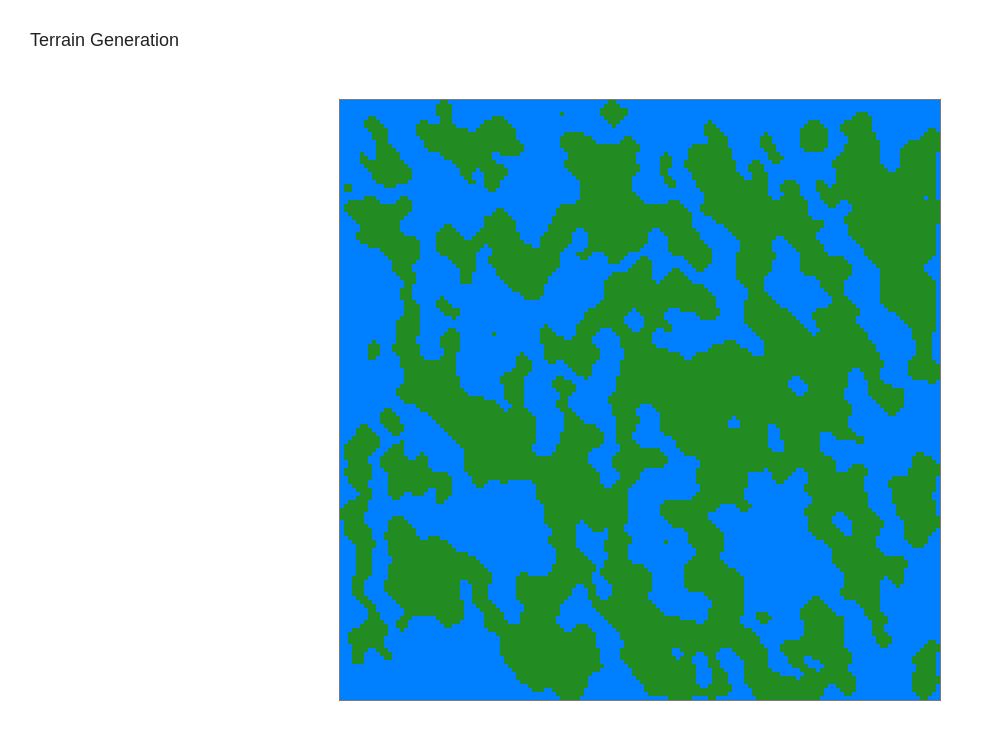
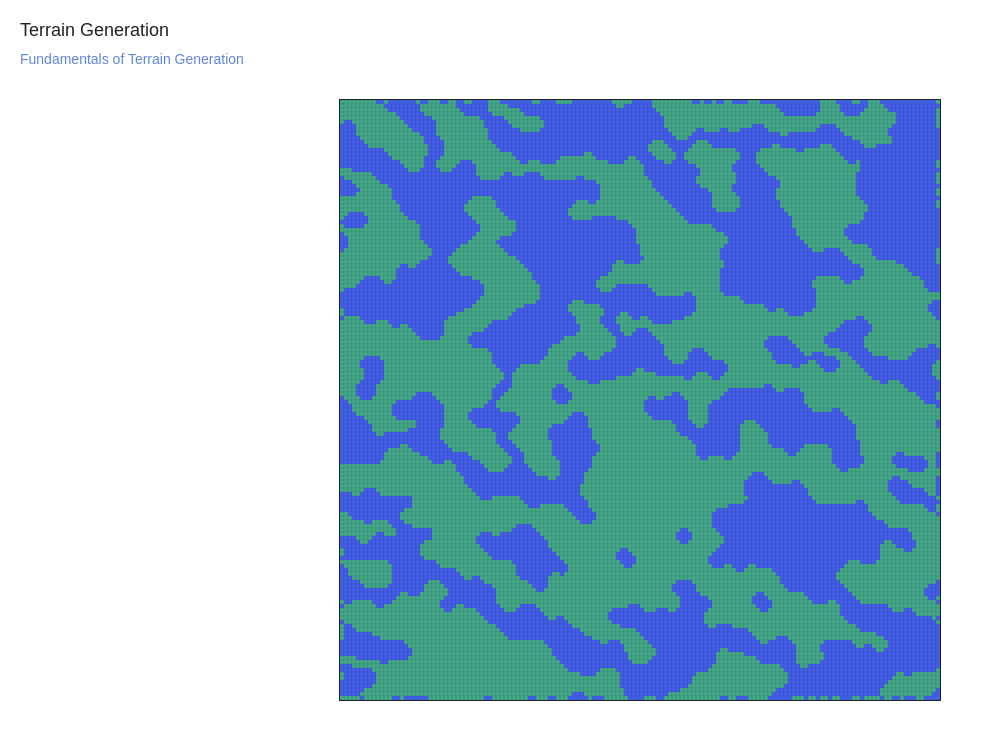
Before and after one commit to caio-emidio/terrain-generation, a plain HTML site: page index.html in a window 1280 px wide. Shown: the whole page, without its empty margins (0-984 px from the left). Drawn offline with Linux system fonts and the light colour scheme.

Commit message:
:sparkles: Melhorias.

```diff
--- a/assets/script.js
+++ b/assets/script.js
@@ -9,70 +9,58 @@ const size = width / side
 const pixels = []
 
 const blocks = [
-    { id: 0, name: 'Water', color: 'rgba(0, 128, 255, 1)' },
-    { id: 1, name: 'Grass', color: 'rgba(34, 139, 34, 1)' },
+    { id: 0, color: '#4361ee' }, // ? ÁGUA.
+    { id: 1, color: '#43aa8b' }, // ? GRAMA.
 ]
 
-// * PRIMEIRA GERAÇÃO RANDOMICA.
+// ? GERAÇÃO ALEATÓRIA.
 for (let i = 0; i < side * side; i++) {
     const random = Math.floor(Math.random() * blocks.length)
     pixels[i] = blocks[random]
 }
 
-for (let c = 0; c < 3; c++) {
+// ? ALGORITMO.
+for (let i = 0; i < 7; i++) {
     for (let i = 0; i < side * side; i++) {
         const neighbors = []
+        const row = Math.floor(i / side)
+        const beginning = row * side
+        const column = i - beginning
 
-        const y = Math.floor(i / side)
-        const start = y * side
-        const x = i - start
+        // ? VIZINHOS.
+        if (row != 0) neighbors.push(pixels[i - side]) // ? VIZINHO SUPERIOR.
+        if (row != side - 1) neighbors.push(pixels[i + side]) // ? VIZINHO INFERIOR.
+        if (column != 0) neighbors.push(pixels[i - 1]) // ? VIZINHO À ESQUERDA.
+        if (column != side - 1) neighbors.push(pixels[i + 1]) // ? VIZINHO À DIREITA.
+        if (column != 0 && row != 0) neighbors.push(pixels[i - side - 1]) // ? VIZINHO DIAGONAL SUPERIOR ESQUERDA.
+        if (column != 0 && row != side - 1) neighbors.push(pixels[i + side - 1]) // ? VIZINHO DIAGONAL INFERIOR ESQUERDA.
+        if (column != side - 1 && row != 0) neighbors.push(pixels[i - side + 1]) // ? VIZINHO DIAGONAL SUPERIOR DIREITA.
+        if (column != side - 1 && row != side - 1) neighbors.push(pixels[i + side + 1]) // ? VIZINHO DIAGONAL INFERIOR DIREITA.
 
-        // ! GRUDADO NA ESQUERDA.
-        if (x != 0) {
-            neighbors.push(pixels[i - 1])
+        // ? CONTAGEM DE VIZINHOS.
+        const water = neighbors.filter(n => n.id === 0).length
+        const grass = neighbors.filter(n => n.id === 1).length
+
+        // ? REGRAS DE MUDANÇA DE ESTADO.
+        if (pixels[i].id === 0 && grass >= 5) {
+            pixels[i] = blocks[1]
+        } else if (pixels[i].id === 1 && water >= 5) {
+            pixels[i] = blocks[0]
         }
-        // ! GRUDADO NA DIREITA.
-        if (x != side - 1) {
-            neighbors.push(pixels[i + 1])
-        }
-        // ! GRUDADO NO TOPO.
-        if (y != 0) {
-            neighbors.push(pixels[i - side])
-        }
-        // ! GRUDADO NO FINAL.
-        if (y != side - 1) {
-            neighbors.push(pixels[i + side])
-        }
-        // ! GRUDADO NA BORDA ESQUERDA SUPERIOR.
-        if (x != 0 && y != 0) {
-            neighbors.push(pixels[i - side - 1])
-        }
-        // ! GRUDADO NA BORDA DIREITA SUPERIOR.
-        if (x != side - 1 && y != 0) {
-            neighbors.push(pixels[i - side + 1])
-        }
-        // ! GRUDADO NA BORDA ESQUERDA INFERIOR.
-        if (x != 0 && y != side - 1) {
-            neighbors.push(pixels[i + side - 1])
-        }
-        // ! GRUDADO NA BORDA DIREITA INFERIOR.
-        if (x != side - 1 && y != side - 1) {
-            neighbors.push(pixels[i + side + 1])
-        }
-
-        const grass = neighbors.filter(n => n.id == 1).length
-
-        if (pixels[i].id == 1 && grass >= 4) continue
-        if (pixels[i].id == 0 && grass >= 5) { pixels[i] = blocks[1] }
-        else { pixels[i] = blocks[0] }
     }
 }
 
+// ? DESENHA NO CANVAS.
 for (let i = 0; i < side * side; i++) {
-    const y = Math.floor(i / side)
-    const start = y * side
-    const x = i - start
+    const row = Math.floor(i / side)
+    const beginning = row * side
+    const column = i - beginning
 
+    // ? PREENCHE O RETÂNGULO.
     context.fillStyle = pixels[i].color
-    context.fillRect(x * size, y * size, size, size)
+    context.fillRect(row * size, column * size, size, size)
+
+    // ? BORDA DO RETÂNGULO.
+    context.strokeStyle = 'rgba(34, 34, 34, 0.1)'
+    context.strokeRect(row * size, column * size, size, size)
 }
--- a/assets/style.css
+++ b/assets/style.css
@@ -22,16 +22,27 @@ body {
     font-family: Arial, Helvetica, sans-serif;
 }
 
-h1 {
-    position: fixed;
-    top: 10px;
-    left: 10px;
+#canvas {
+    border: 1px solid #222222;
+}
+
+#menu {
+    display: flex;
+    flex-direction: column;
+    position: absolute;
+    top: 20px;
+    left: 20px;
+}
+
+#menu h1 {
     font-size: 18px;
     font-weight: lighter;
-    margin: 20px;
-    color: rgba(34, 34, 34, 1);
+    color: #222222;
 }
 
-canvas {
-    border: 1px solid rgba(34, 34, 34, 0.6);
+#menu a {
+    font-size: 14px;
+    font-weight: lighter;
+    color: #6184d8;
+    margin-top: 10px;
 }
--- a/index.html
+++ b/index.html
@@ -9,7 +9,10 @@
 </head>
 
 <body>
-    <h1>Terrain Generation</h1>
+    <div id="menu">
+        <h1>Terrain Generation</h1>
+        <a href="https://www.cs.cmu.edu/~112/notes/student-tp-guides/Terrain.pdf" target="_blank">Fundamentals of Terrain Generation</a>
+    </div>
     <canvas id="canvas" width="600" height="600"></canvas>
 
     <script src="assets/script.js"></script>
```
